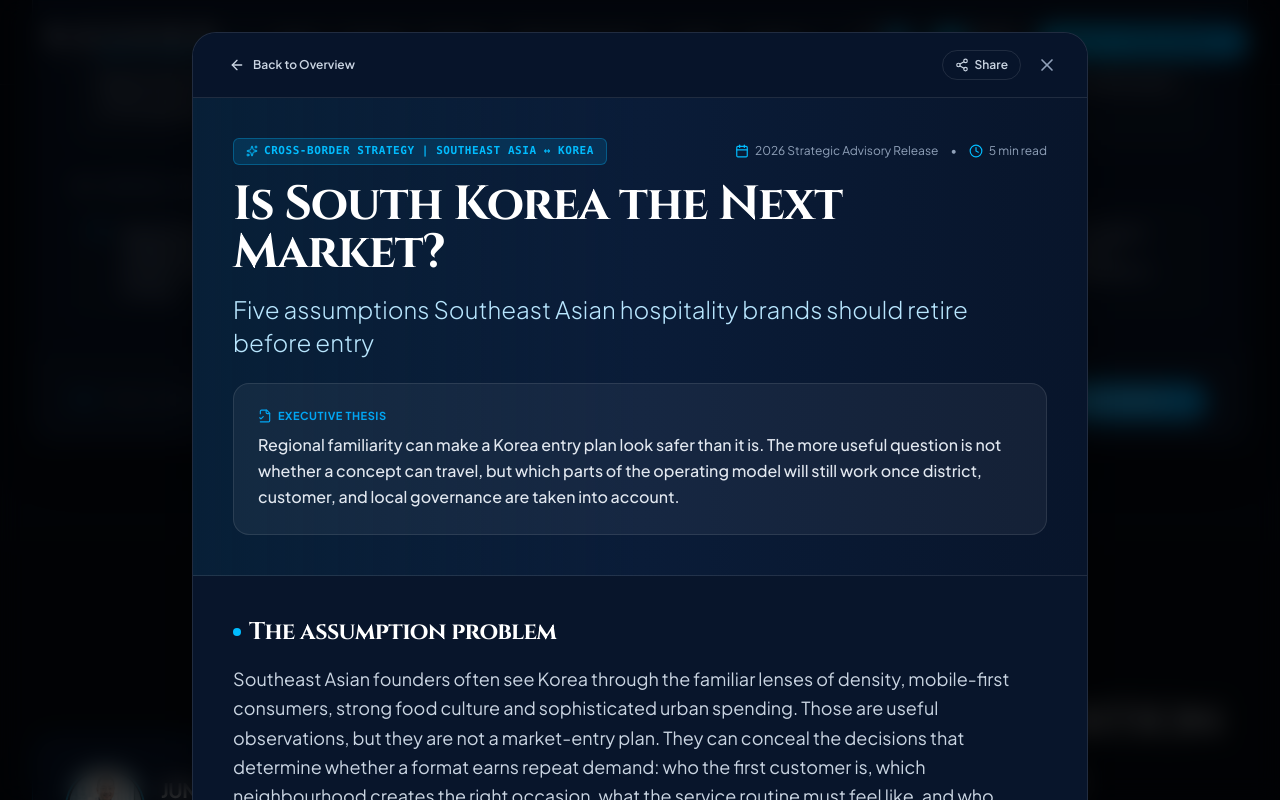
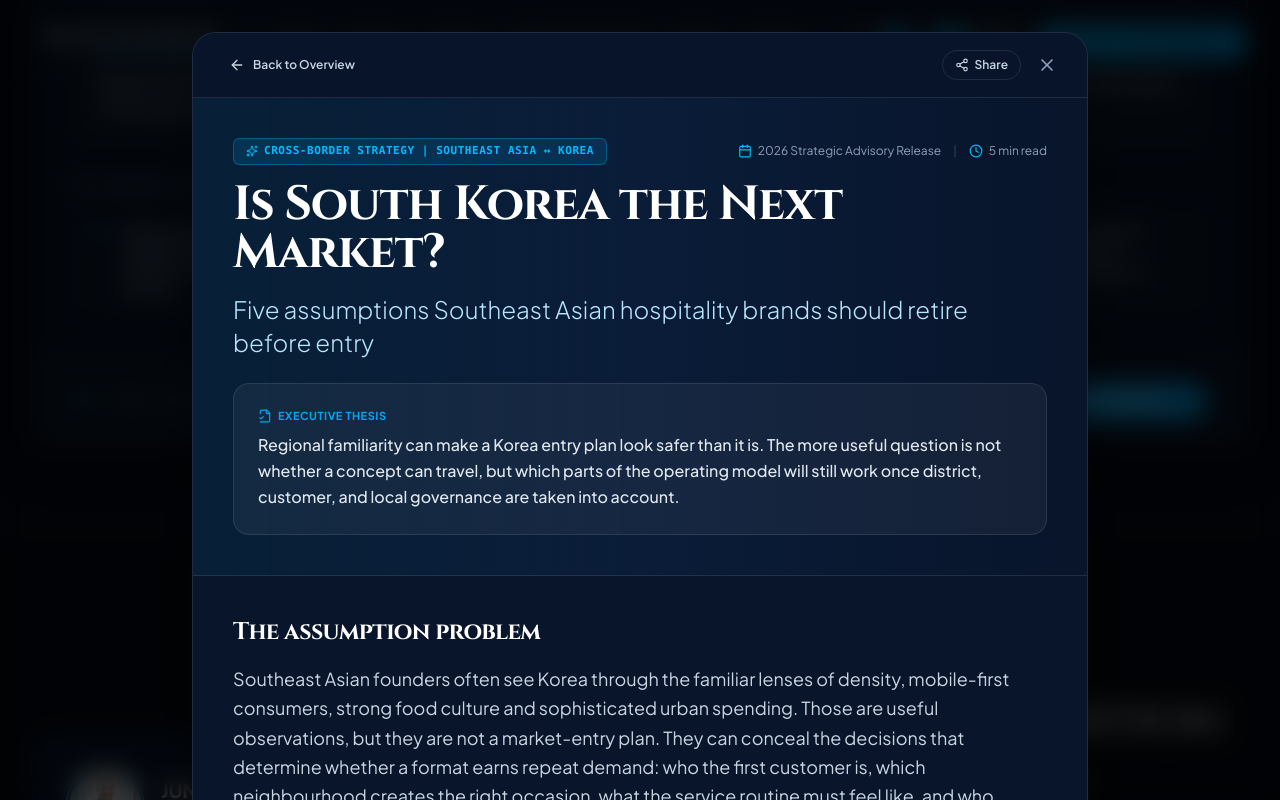
Before and after one commit to yuyoungjunyyj-art/naveroadvisory, a React (Vite) app: page / in a window 1280 px wide. Both pictures are taken after a click on the button "READ FULL PUBLICATION". Shown: the part 5221-6021 px from the top of the page. Built offline with nearby package versions, Linux system fonts and the light colour scheme.

Commit message:
ui: refine article metadata separators and headers
Replace bullet separators with pipes for better visual consistency and remove redundant accent dots from section headers to streamline the article layout.

```diff
--- a/src/components/ArticleReaderModal.tsx
+++ b/src/components/ArticleReaderModal.tsx
@@ -153,7 +153,7 @@ export const ArticleReaderModal: React.FC<ArticleReaderModalProps> = ({
                   <Calendar className="w-3.5 h-3.5 text-sky-400" />
                   <span>{article.date[lang]}</span>
                 </span>
-                <span>•</span>
+                <span className="opacity-30">|</span>
                 <span className="flex items-center gap-1.5">
                   <Clock className="w-3.5 h-3.5 text-sky-400" />
                   <span>{article.readTime[lang]}</span>
@@ -199,8 +199,6 @@ export const ArticleReaderModal: React.FC<ArticleReaderModalProps> = ({
           <div className="p-6 sm:p-10 space-y-12">
             {/* Section 1: The assumption problem */}
             <section className="space-y-4">
-              <div className="flex items-center gap-2">
-                <span className="w-2 h-2 rounded-full bg-sky-400"></span>
               <h2
                 className={`text-xl sm:text-2xl font-serif font-bold tracking-tight ${
                   theme === 'dark' ? 'text-white' : 'text-[#0c1c4f]'
@@ -208,7 +206,6 @@ export const ArticleReaderModal: React.FC<ArticleReaderModalProps> = ({
               >
                 {isEn ? 'The assumption problem' : '전제의 함정 (The assumption problem)'}
               </h2>
-              </div>
               <p
                 className={`text-base sm:text-lg leading-relaxed ${
                   theme === 'dark' ? 'text-slate-300' : 'text-slate-700'
@@ -220,8 +217,6 @@ export const ArticleReaderModal: React.FC<ArticleReaderModalProps> = ({
 
             {/* Section 2: Five assumptions to retire (Numbered list without boxes) */}
             <section className="space-y-6">
-              <div className="flex items-center gap-2">
-                <span className="w-2 h-2 rounded-full bg-sky-400"></span>
               <h2
                 className={`text-xl sm:text-2xl font-serif font-bold tracking-tight ${
                   theme === 'dark' ? 'text-white' : 'text-[#0c1c4f]'
@@ -229,7 +224,6 @@ export const ArticleReaderModal: React.FC<ArticleReaderModalProps> = ({
               >
                 {isEn ? 'Five assumptions to retire' : '재검토해야 할 5가지 전제 (Five assumptions to retire)'}
               </h2>
-              </div>
 
               {/* Numbered Editorial List without boxes */}
               <ol className="divide-y divide-slate-200 dark:divide-white/10 list-none p-0 m-0">
@@ -295,8 +289,6 @@ export const ArticleReaderModal: React.FC<ArticleReaderModalProps> = ({
 
             {/* Section 4: 3 Critical Questions Before Signing */}
             <section className="space-y-4">
-              <div className="flex items-center gap-2">
-                <span className="w-2 h-2 rounded-full bg-sky-400"></span>
               <h2
                 className={`text-xl sm:text-2xl font-serif font-bold tracking-tight ${
                   theme === 'dark' ? 'text-white' : 'text-[#0c1c4f]'
@@ -306,7 +298,6 @@ export const ArticleReaderModal: React.FC<ArticleReaderModalProps> = ({
                   ? 'Three questions principals should answer before signing'
                   : '계약 서명 전 경영진이 자문해야 할 3가지 질문'}
               </h2>
-              </div>
               <p
                 className={`text-sm sm:text-base leading-relaxed ${
                   theme === 'dark' ? 'text-slate-300' : 'text-slate-600'
--- a/src/components/InsightsSection.tsx
+++ b/src/components/InsightsSection.tsx
@@ -132,7 +132,7 @@ export const InsightsSection: React.FC<InsightsSectionProps> = ({
                 <Calendar className="w-3.5 h-3.5 text-sky-400" />
                 <span>{featuredArticle.date[lang]}</span>
               </span>
-              <span>•</span>
+              <span className="opacity-30">|</span>
               <span className="flex items-center gap-1.5">
                 <Clock className="w-3.5 h-3.5 text-sky-400" />
                 <span>{featuredArticle.readTime[lang]}</span>
```
Lines whose indentation alone changed are shown as unchanged.
